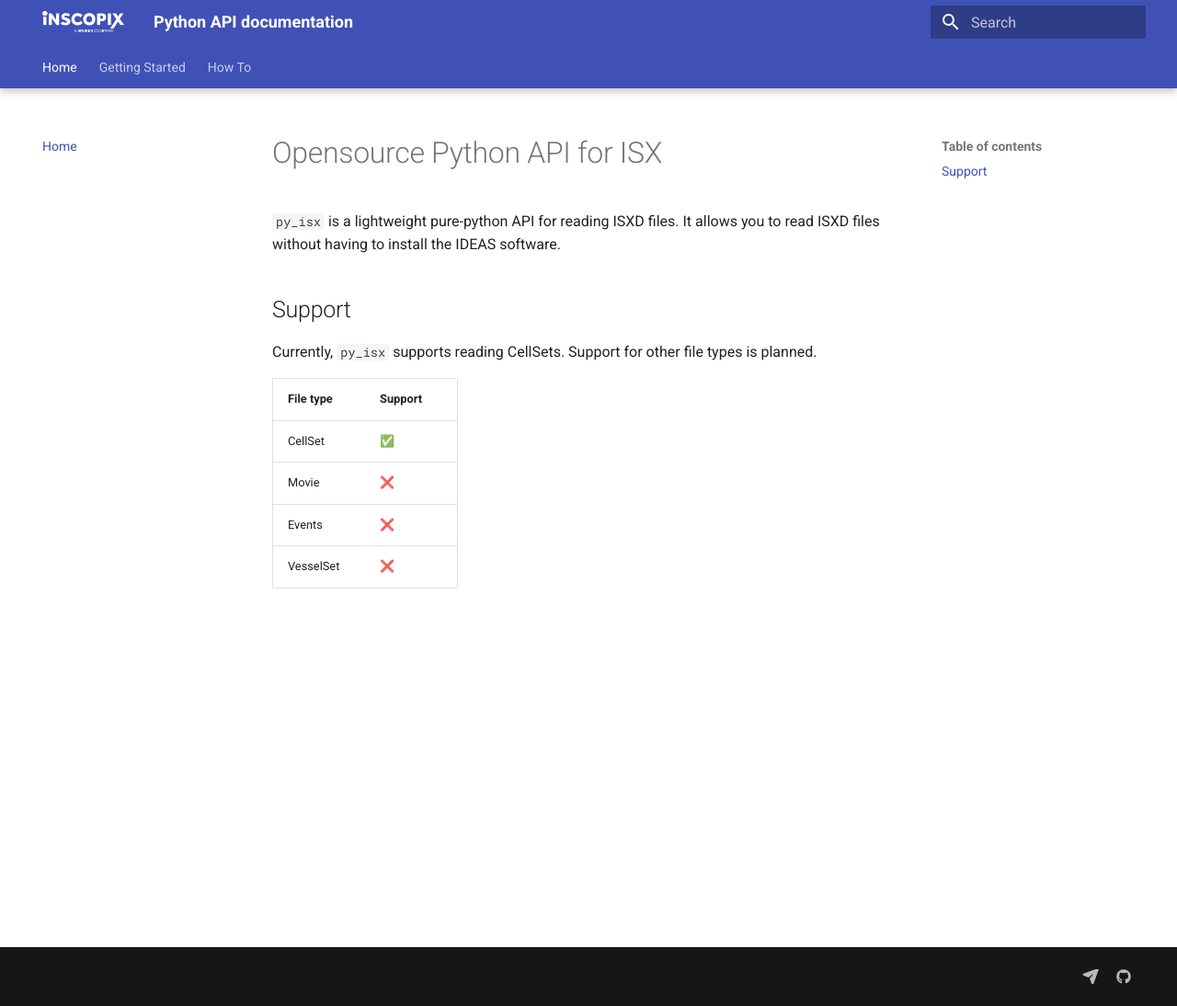
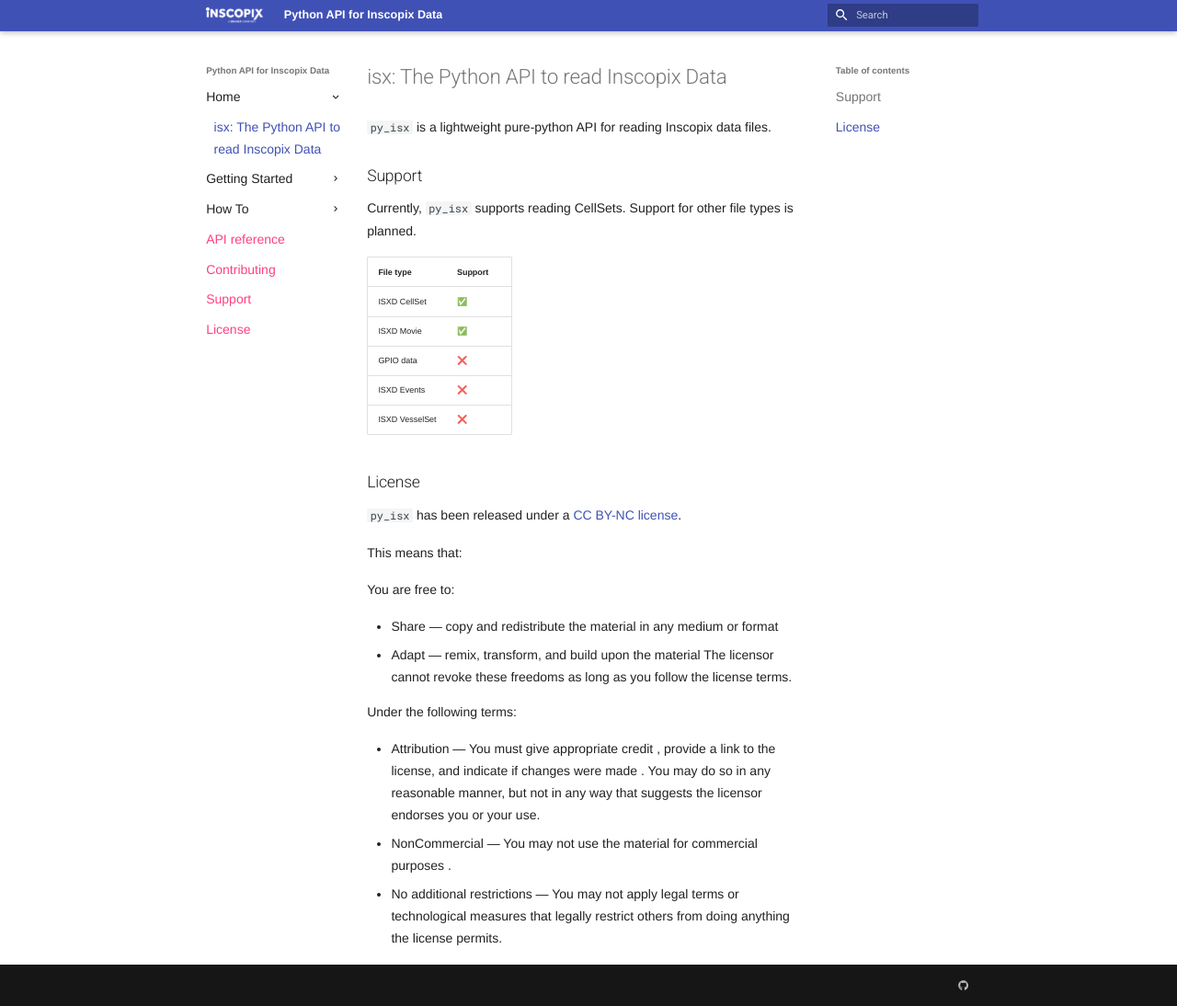
Before and after one commit to inscopix/pyisx, an MkDocs documentation site: the page built from docs/INDEX.md, in a window 1280 px wide and 1094 px high. Shown: the whole window at 92% size. Built offline with MkDocs 1.6.1 and Material for MkDocs 9.7.7, drawn with Linux system fonts in a browser that asks for light colours; nearby versions of some CDN libraries; library files that are not in the unit come from our copies.

Commit message:
working autodoc

```diff
--- a/docs/INDEX.md
+++ b/docs/INDEX.md
@@ -1,14 +1,35 @@
-# Opensource Python API for ISX
+# isx: The Python API to read Inscopix Data
 
-`py_isx` is a lightweight pure-python API for reading ISXD files. It allows you to read ISXD files without having to install the IDEAS software.
+`py_isx` is a lightweight pure-python API for reading
+Inscopix data files.
 
 ## Support
+
 Currently, `py_isx` supports reading CellSets. Support for other file types is planned.
 
 
 |  File type | Support |
 |  --------- | ------- |
-| CellSet   | ✅ |
-| Movie   | ❌ |
-| Events   | ❌ |
-| VesselSet   | ❌ |
+| ISXD CellSet   | ✅ |
+| ISXD Movie   | ✅ |
+| GPIO data   | ❌ |
+| ISXD Events   | ❌ |
+| ISXD VesselSet   | ❌ |
+
+## License
+
+`py_isx` has been released under a [CC BY-NC license](https://creativecommons.org/licenses/by-nc/4.0/).
+
+This means that:
+
+ You are free to:
+
+- Share — copy and redistribute the material in any medium or format
+- Adapt — remix, transform, and build upon the material
+    The licensor cannot revoke these freedoms as long as you follow the license terms.
+
+Under the following terms:
+
+- Attribution — You must give appropriate credit , provide a link to the license, and indicate if changes were made . You may do so in any reasonable manner, but not in any way that suggests the licensor endorses you or your use.
+- NonCommercial — You may not use the material for commercial purposes .
+- No additional restrictions — You may not apply legal terms or technological measures that legally restrict others from doing anything the license permits.
--- a/mkdocs.yaml
+++ b/mkdocs.yaml
@@ -1,4 +1,4 @@
-site_name: Python API documentation
+site_name: Python API for Inscopix Data
 site_author: Srinivas Gorur-Shandilya,  Zachary Ip
 
 docs_dir: 'docs'
@@ -12,8 +12,7 @@
     - navigation.indexes
     - navigation.tracking
     - toc.follow
-    - navigation.tabs
-    - navigation.tabs.sticky
+    - content.code.copy
   favicon: favicon.png
   icon:
     admonition:
@@ -21,26 +20,31 @@
 
 
 nav:
-  - Home: INDEX.md
+  - Home:
+    - INDEX.md
   - Getting Started:
     - Installing: installing.md
     - IDEAS Objects: ideas_objects.md
   - How To:
-    - Read Cellsets: how_to/read_cellset.md
+    - Read Cellsets: how-to/read-cellset.md
+    - Read Movies: how-to/read-movie.md
+  - API reference: api.md
+  - Contributing: contributing.md
+  - Support: support.md
+  - License: LICENSE.md
 
 
 
 use_directory_urls: false
 
 markdown_extensions:
+  - admonition
+  - codehilite
   - footnotes
   - attr_list
   - md_in_html
-  - admonition
   - toc:
       permalink: true
-  - codehilite
-  - mkautodoc
   - pymdownx.details
   - pymdownx.superfences
   - pymdownx.arithmatex:
@@ -60,12 +64,38 @@
   homepage: https://github.com/inscopix/py_isx
   generator: false
   social:
-    - icon: fontawesome/solid/paper-plane
-      link: mailto:<support@inscopix.com>
-      name: Inscopix Support
     - icon: fontawesome/brands/github
       link: https://github.com/inscopix/
 
 
 plugins:
   - search
+  - mkdocstrings:
+      default_handler: python
+      handlers:
+        python:
+          options:
+            annotations_path: brief
+            show_source: true
+            docstring_options:
+              ignore_init_summary: true
+            docstring_section_style: table
+            filters: ["!^_"]
+            heading_level: 4
+            inherited_members: true
+            merge_init_into_class: true
+            separate_signature: true
+            show_root_heading: true
+            show_root_full_path: false
+            show_signature_annotations: true
+            show_symbol_type_heading: false
+            show_symbol_type_toc: false
+            signature_crossrefs: true
+            summary: false
+
+
+
+extra_css:
+- css/style.css
+- css/material.css
+- css/mkdocstrings.css
--- a/pyproject.toml
+++ b/pyproject.toml
@@ -11,19 +11,19 @@
 python = ">=3.9,<4.0"
 beartype = ">=0.15.0"
 numpy = ">=1.26.2"
-
 mkdocs = "^1.4.2"
 mkdocs-material-extensions = "^1.1.1"
 mkdocs-mermaid2-plugin = "^0.6.0"
 mkdocs-material = "^9.0.9"
-mkautodoc = "^0.2.0"
-
+mkdocstrings = "^0.24.0"
+mkdocstrings-python = "^1.7.5"
 pytest = { version = ">=7.2.0", optional = true }
 coverage = { version = ">=7.3.2", optional = true }
 ipykernel = { version = ">=6.20.1", optional = true }
 debugpy = { version = "1.6", optional = true }
 
 ideas-data = { git = "https://github.com/inscopix/ideas-data", rev = "2.0.0", optional = true }
+
 
 [tool.poetry.extras]
 test = ["pytest", "coverage"]
```
Also changed, not shown: docs/LICENSE.md (added, +159 -0 lines), docs/api.md (added, +20 -0 lines), isx/__init__.py (+55 -33 lines), docs/css/mkdocstrings.css (added).
